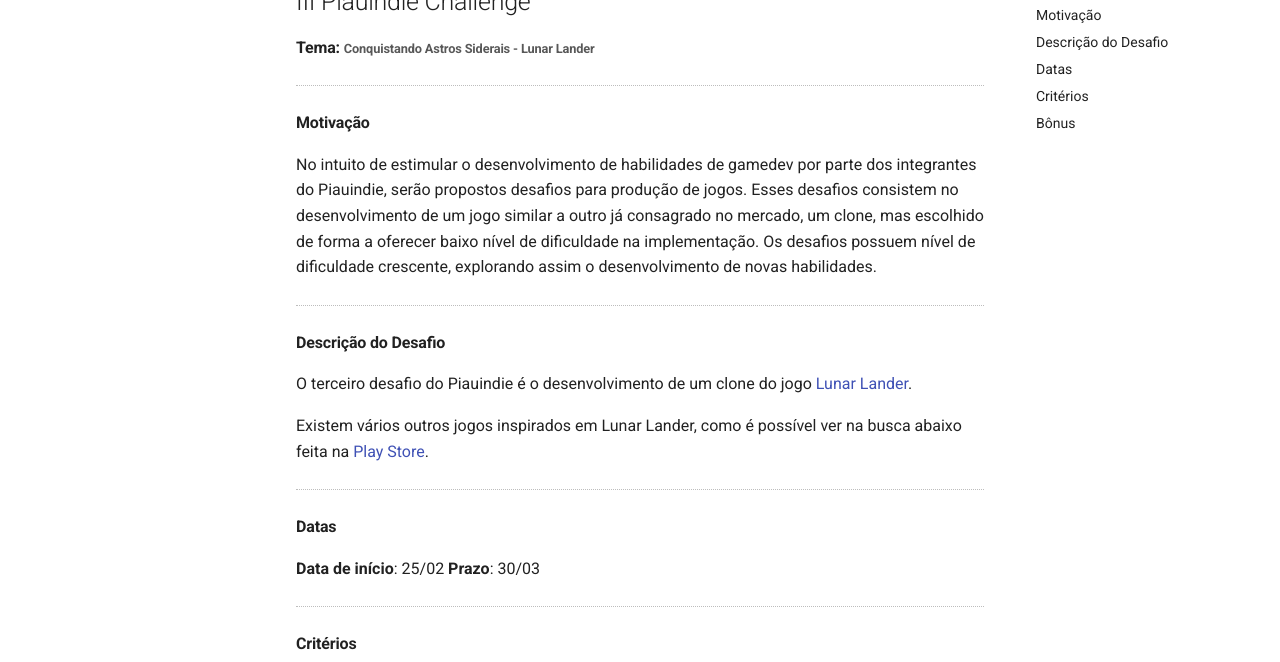
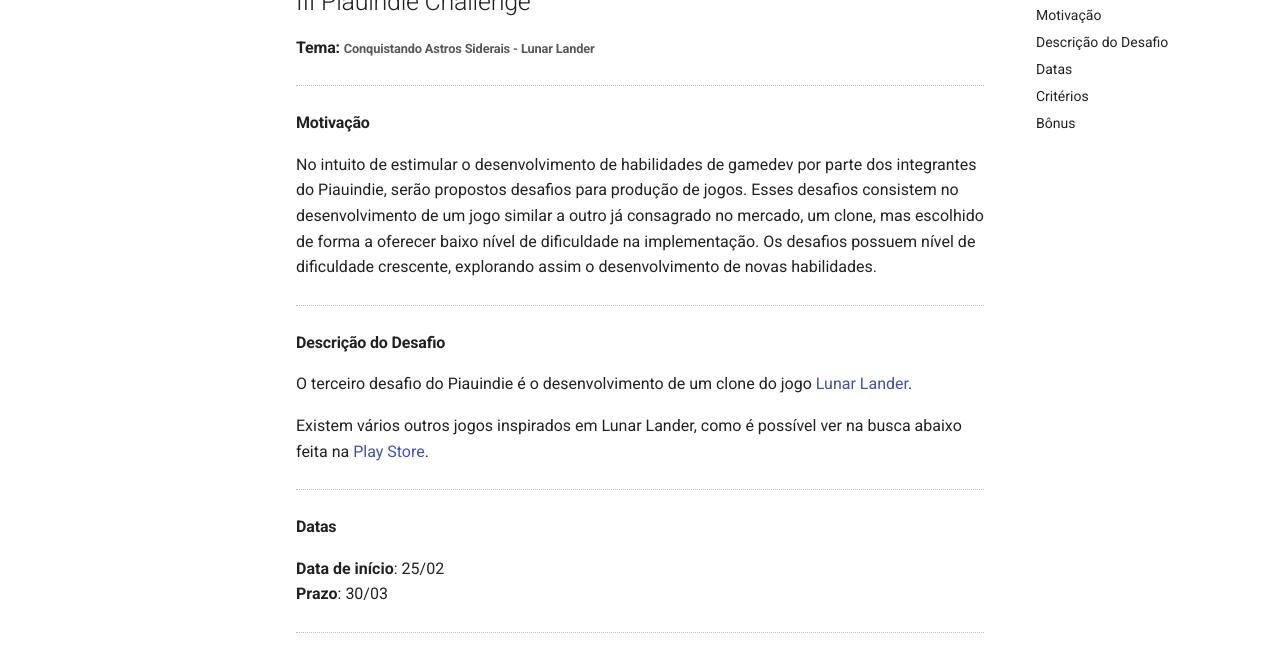
Before and after one commit to piauindie/piauindie.github.io, a plain HTML site: page challenge3/index.html in a window 1280 px wide. Shown: the part 243-905 px from the top of the page. Drawn offline with Linux system fonts and the light colour scheme; no server answers.

Commit message:
Corrected line break on challenge dates

```diff
--- a/challenge3/index.html
+++ b/challenge3/index.html
@@ -556,7 +556,7 @@
 <p>Existem vários outros jogos inspirados em Lunar Lander, como é possível ver na busca abaixo feita na <a href="https://play.google.com/store/apps/collection/search_results_cluster_apps?clp=ggEOCgxsdW5hciBsYW5kZXI%3D%3AS%3AANO1ljLJSqQ&amp;gsr=ChGCAQ4KDGx1bmFyIGxhbmRlcg%3D%3D%3AS%3AANO1ljIDdd0&amp;hl=pt-BR">Play Store</a>.</p>
 <hr />
 <h4 id="datas">Datas<a class="headerlink" href="#datas" title="Permanent link">&para;</a></h4>
-<p><strong>Data de início</strong>: 25/02
+<p><strong>Data de início</strong>: 25/02<br />
 <strong>Prazo</strong>: 30/03</p>
 <hr />
 <h4 id="criterios">Critérios<a class="headerlink" href="#criterios" title="Permanent link">&para;</a></h4>
```
Also changed, not shown: 1 other file.
